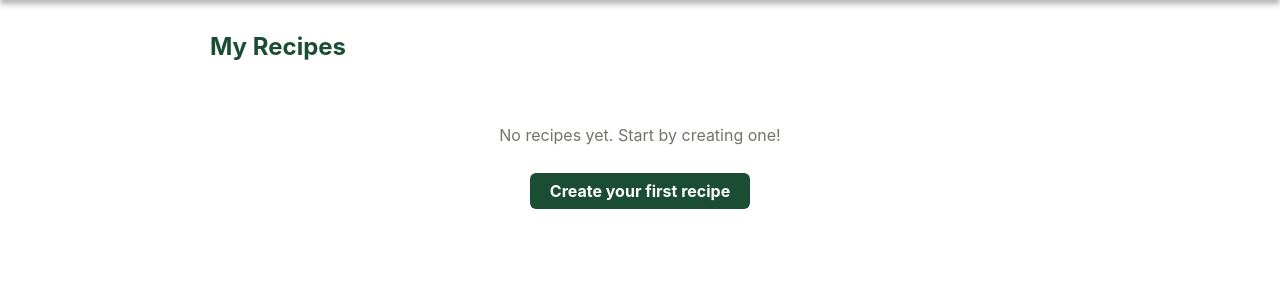
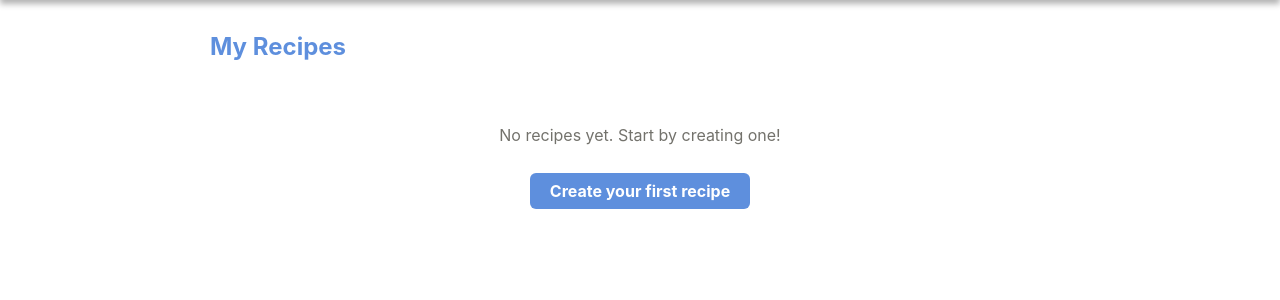
Before and after one commit to saludarhans/theOpenKitchen-Hans-Version-, a Flask app: page / in a window 1280 px wide. Shown: the part 71-371 px from the top of the page. Run offline with Flask 3, Linux system fonts and the light colour scheme; parts of the project's set-up code (start-up, migrations or seed data) failed here and were passed over.

Commit message:
Changed colors to match

```diff
--- a/app/templates/dashboard.html
+++ b/app/templates/dashboard.html
@@ -3,7 +3,7 @@
 
 {% block content %}
 <style>
-    h2 { color: #1B4D35; margin-bottom: 1rem; }
+    h2 { color: #5e8fdd; margin-bottom: 1rem; }
     .grid {
         display: grid;
         grid-template-columns: repeat(auto-fill, minmax(250px, 1fr));
@@ -26,11 +26,11 @@
         transform: translateY(-3px);
         box-shadow: 0 6px 16px rgba(0,0,0,0.1);
     }
-    .card h3 { color: #1B4D35; font-size: 1rem; margin-bottom: 6px; }
+    .card h3 { color: #5e8fdd; font-size: 1rem; margin-bottom: 6px; }
     .card p  { font-size: 0.82rem; color: #73726c; margin-bottom: 4px; }
     .tags { display: flex; flex-wrap: wrap; gap: 6px; margin-top: 8px; }
     .tag {
-        background: #d6ead8; color: #1B4D35;
+        background: #5e8fdd; color: #F8FAFF;
         font-size: 0.75rem; padding: 2px 8px;
         border-radius: 12px;
     }
@@ -40,7 +40,7 @@
     }
     .empty a {
         display: inline-block; margin-top: 12px;
-        background: #1B4D35; color: white;
+        background: #5e8fdd; color: white;
         padding: 8px 20px; border-radius: 6px;
         text-decoration: none; font-weight: bold;
     }
```
